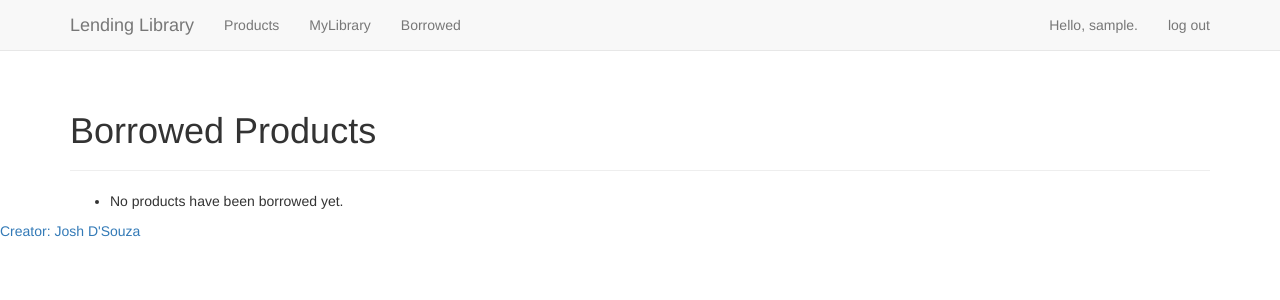
After one commit to jdsuz/lending_library, a Django app: page /borrowed_products/ in a window 1280 px wide. The commit adds this page. Shown: the top 300 px of the page. Run offline with Django 3.2, Linux system fonts and the light colour scheme; the visitor is signed in with stand-in values (Sample User, id 1); data that the repository does not hold is empty; parts of the project's set-up code (start-up, migrations or seed data) failed here and were passed over; some libraries are stand-ins or nearby versions.

Commit message:
latest update

```diff
--- a/products/models.py
+++ b/products/models.py
@@ -4,6 +4,8 @@ from django.contrib.auth.models import User
 class Product(models.Model):
 	"""A product the user wants to list."""
 	text = models.CharField(max_length=200)
+	author = models.CharField(max_length=200)
+
 	date_added = models.DateTimeField(auto_now_add=True)
 	PRODUCT_TYPE_CHOICES = [
 		('Book', 'Book'),
@@ -18,6 +20,9 @@ class Product(models.Model):
 		)
 
 	description = models.TextField(default='')
+
+	#Interaction attributes
+	is_available = models.BooleanField(default=True)
 	owner = models.ForeignKey(User, on_delete=models.CASCADE)
 	borrower = models.ForeignKey(User, on_delete=models.CASCADE, related_name='borrower', null=True)
 
--- a/products/templates/products/base.html
+++ b/products/templates/products/base.html
@@ -32,8 +32,7 @@
           <ul class="nav navbar-nav">
             <li><a href="{% url 'products:products' %}">Products</a></li>
             <li><a href="{% url 'products:my_products' %}">MyLibrary</a></li>
-            <li><a href="{% url 'products:index' %}">Things Borrowed</a></li>
-            <li><a href="{% url 'products:index' %}">Things Loaned</a></li>
+            <li><a href="{% url 'products:borrowed_products' %}">Borrowed</a></li>
           </ul>
 
           <ul class="nav navbar-nav navbar-right">
--- /dev/null
+++ b/products/templates/products/borrowed_products.html
@@ -0,0 +1,21 @@
+{% extends "products/base.html" %}
+
+{% block header %}
+  <h1>Borrowed Products</h1>
+{% endblock header %}
+
+{% block content %}
+
+  <ul>
+    {% for product in products %}
+      <li>
+        <h3>
+          <a href="{% url 'products:product' product.id %}">{{ product }}</a> {{ product.date_added|date:'M d, Y H:i'}}
+        </h3>
+      </li>
+    {% empty %}
+      <li>No products have been borrowed yet.</li>
+    {% endfor %}
+  </ul>
+
+{% endblock content %}
--- a/products/urls.py
+++ b/products/urls.py
@@ -20,6 +20,9 @@ urlpatterns = [
     # MyProducts
     path('myproducts/', views.my_products, name='my_products'),
 
+    # BorrowedProducts
+    path('borrowed_products/', views.borrowed_products, name='borrowed_products'),
+
     # Page for borrowing a product
     path('borrow_product/<int:product_id>/', views.borrow_product, name='borrow_product'),
 
--- a/products/views.py
+++ b/products/views.py
@@ -65,3 +65,10 @@ def borrow_product(request, product_id):
 
 	context = {'product': product, 'form': form}
 	return render(request, 'products/borrow_product.html', context)
+
+@login_required
+def borrowed_products(request):
+	"""Show all products borrowed by a user."""
+	products = Product.objects.filter(borrower=request.user).order_by('date_added')
+	context = {'products': products}
+	return render(request, 'products/borrowed_products.html', context)
```
Also changed, not shown: products/forms.py (+6 -1 lines), products/migrations/0003_auto_20211210_0216.py (added), 1 other file.
